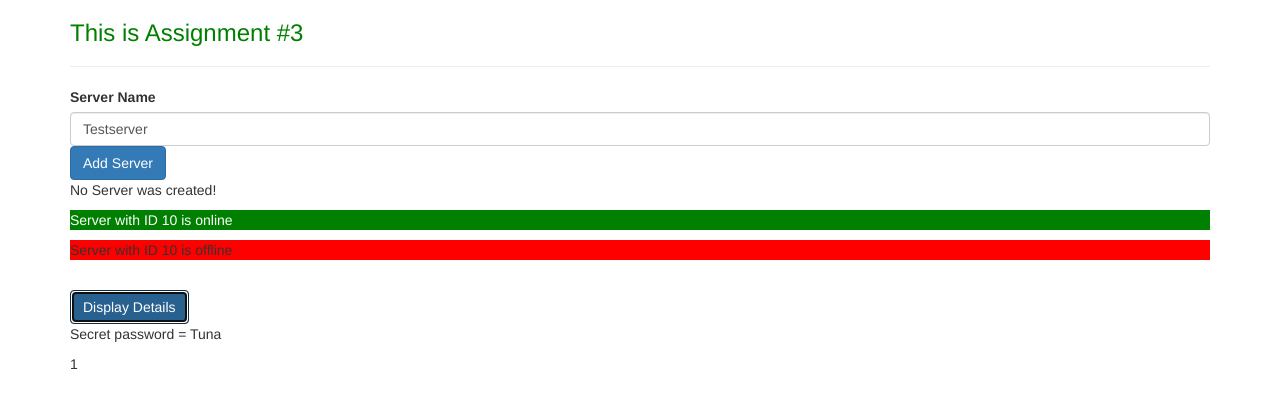
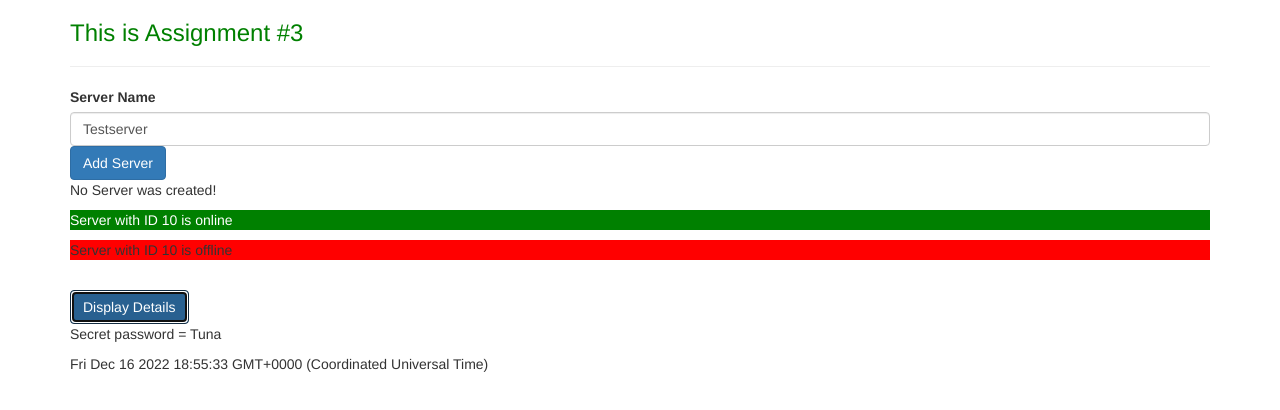
Before and after one commit to acacia1021/my-first-app, an Angular app: page / in a window 1280 px wide. Both pictures are taken after a click on the button "Display Details". Shown: the top 410 px of the page. Built offline with nearby package versions, Linux system fonts and the light colour scheme.

Commit message:
Extracting idex of ngFor with index variable

```diff
--- a/src/app/servers/servers.component.html
+++ b/src/app/servers/servers.component.html
@@ -61,9 +61,16 @@ class="form-control"
 <!-- It is better to show the individual buttonClicks than the current arrayList each time -->
 <!-- <p *ngFor="let buttonClick of listOfButtonClicks">{{listOfButtonClicks}}</p> -->
 
-<p *ngFor="let buttonClick of listOfButtonClicks"
+<!-- <p *ngFor="let buttonClick of listOfButtonClicks"
     [ngStyle]="{backgroundColor: buttonClick >= 5 ? 'blue' : 'transparent'}"
     [ngClass]="{'white-text': buttonClick >= 5}">
+    {{buttonClick}}</p> -->
+
+    <!-- This version allows for the timestamps with background blue to work properly
+    "index" is a reserved expression that gives us access to the index of the current iteration -->
+    <p *ngFor="let buttonClick of listOfButtonClicks; let i = index"
+    [ngStyle]="{backgroundColor: i >= 4 ? 'blue' : 'transparent'}"
+    [ngClass]="{'white-text': i >= 4}">
     {{buttonClick}}</p>
 
     <!-- It is hard to see the text like this, so will add CSS elements in .css -->
--- a/src/app/servers/servers.component.ts
+++ b/src/app/servers/servers.component.ts
@@ -55,7 +55,13 @@ export class ServersComponent implements OnInit {
     this.buttonPressed = !this.buttonPressed;
 
     // The correct way of logging the buttonPresses
-    this.listOfButtonClicks.push(this.listOfButtonClicks.length + 1);
+    // this.listOfButtonClicks.push(this.listOfButtonClicks.length + 1);
+
+    //How to log the timestamp instead of the increment of button presses
+    //A string is always considered greater than 5, so our blue background at the fifth increment is broken -
+    //Fixed in the html
+    this.listOfButtonClicks.push(new Date());
+
   }
 
 }
```
